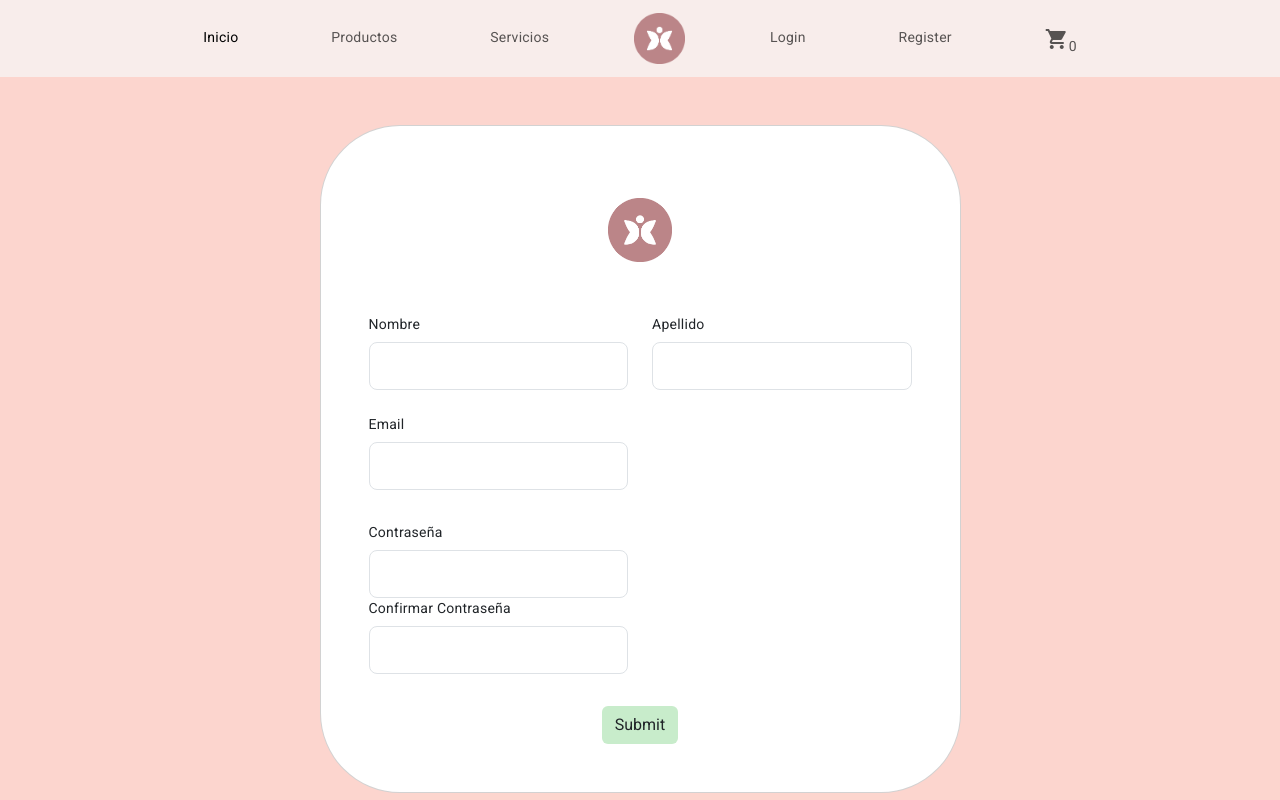
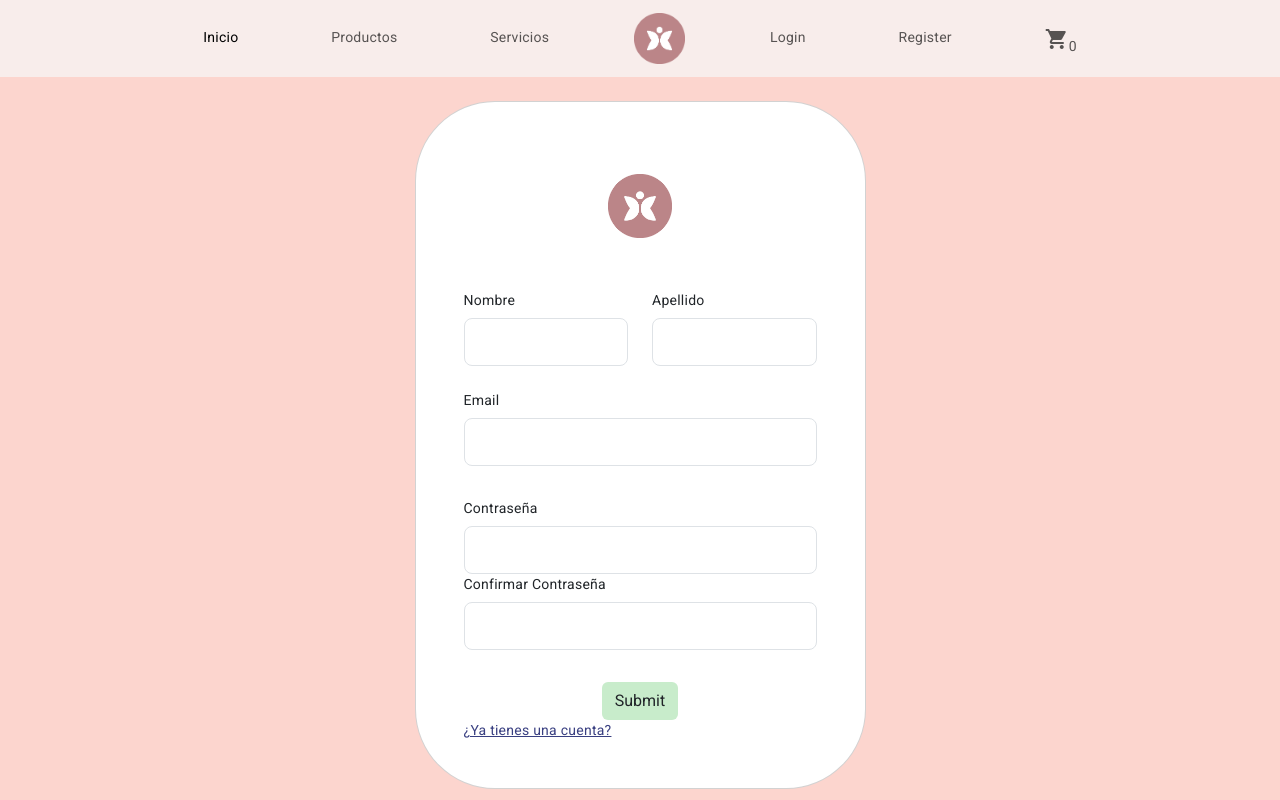
Before and after one commit to nehoxy/estetica-lida, an Angular app: page /register in a window 1280 px wide. Shown: the top 800 px of the page. Built offline with nearby package versions, Linux system fonts and the light colour scheme.

Commit message:
achique la card, centre los inputs, y edite el estilo para que quede lo mas parecido posible al maquetado

```diff
--- a/src/app/modules/auth/pages/register/register.component.css
+++ b/src/app/modules/auth/pages/register/register.component.css
@@ -22,7 +22,7 @@
 .logolida{
     width: 5vw;
     height: 5vw;
-    margin-top: 0px;
+    margin-top: 4vw;
     margin: auto;
     padding: 0px;
 }
--- a/src/app/modules/auth/pages/register/register.component.html
+++ b/src/app/modules/auth/pages/register/register.component.html
@@ -1,18 +1,18 @@
 <section class="vh-120 gradient-custom">
-  <div class="container py-5 h-100">
+  <div class="container py-4 h-100">
     <div class="row justify-content-center align-items-center h-100">
-      <div class="col-12 col-lg-9 col-xl-7">
+      <div class="col-12 col-lg-9 col-xl-5">
         <div class="card shadow-2-strong card-registration" style="border-radius: 5rem;">
           <div class="card-body p-4 p-md-5">
 
             <form>
-
-              <div class="row">
                 <div class="col-12">
                   <div class="d-flex align-items-center mb-5 pb-1 ">
                     <img class="logolida mt-4" src="../../../../../assets/imgNavbar/logo7.png" alt="">
                 </div>
-                </div>
+              </div>
+              <div class="row">
+
                 <div class="col-md-6 mb-4">
 
                   <div class="form-outline">
@@ -36,7 +36,7 @@
 
 
               <div class="row">
-                <div class="col-md-6 mb-4 pb-2 align-items-center">
+                <div class="mb-4 pb-2">
 
                   <div class="form-outline">
                     <label class="form-label" for="emailAddress">Email</label>
@@ -47,7 +47,7 @@
                 </div>
               </div>
               <div class="row">
-                <div class="col-md-6 mb-4 pb-2">
+                <div class=" mb-4 pb-2">
 
                   <div class="form-outline">
                     <label class="form-label" for="emailAddress">Contraseña</label>
@@ -68,6 +68,7 @@
               <div class="col-12 text-center">
                 <input class="btn" type="submit" value="Submit" />
               </div>
+              <a href="#!"style="color: #393f81;">¿Ya tienes una cuenta?</a>
 
             </form>
           </div>
```
